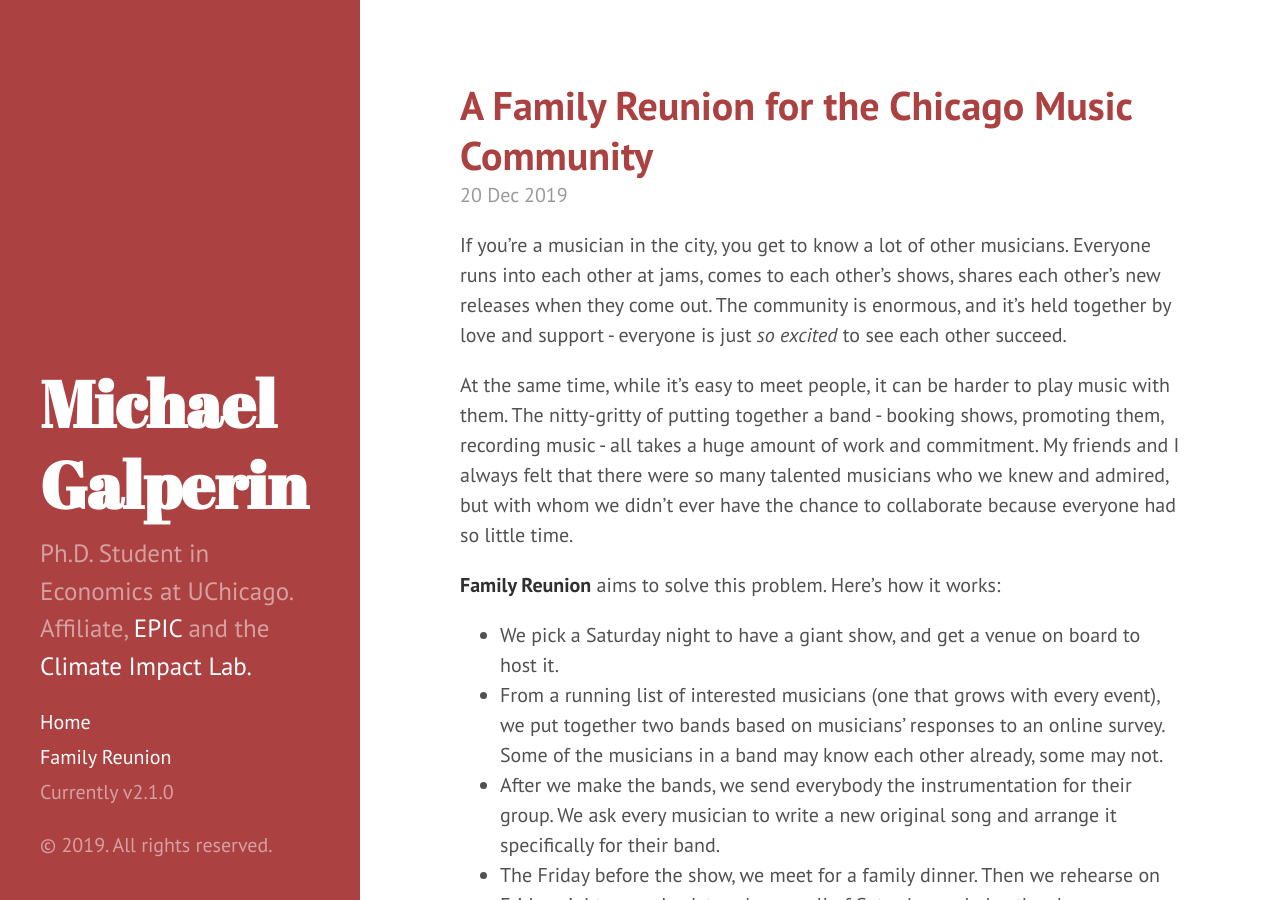
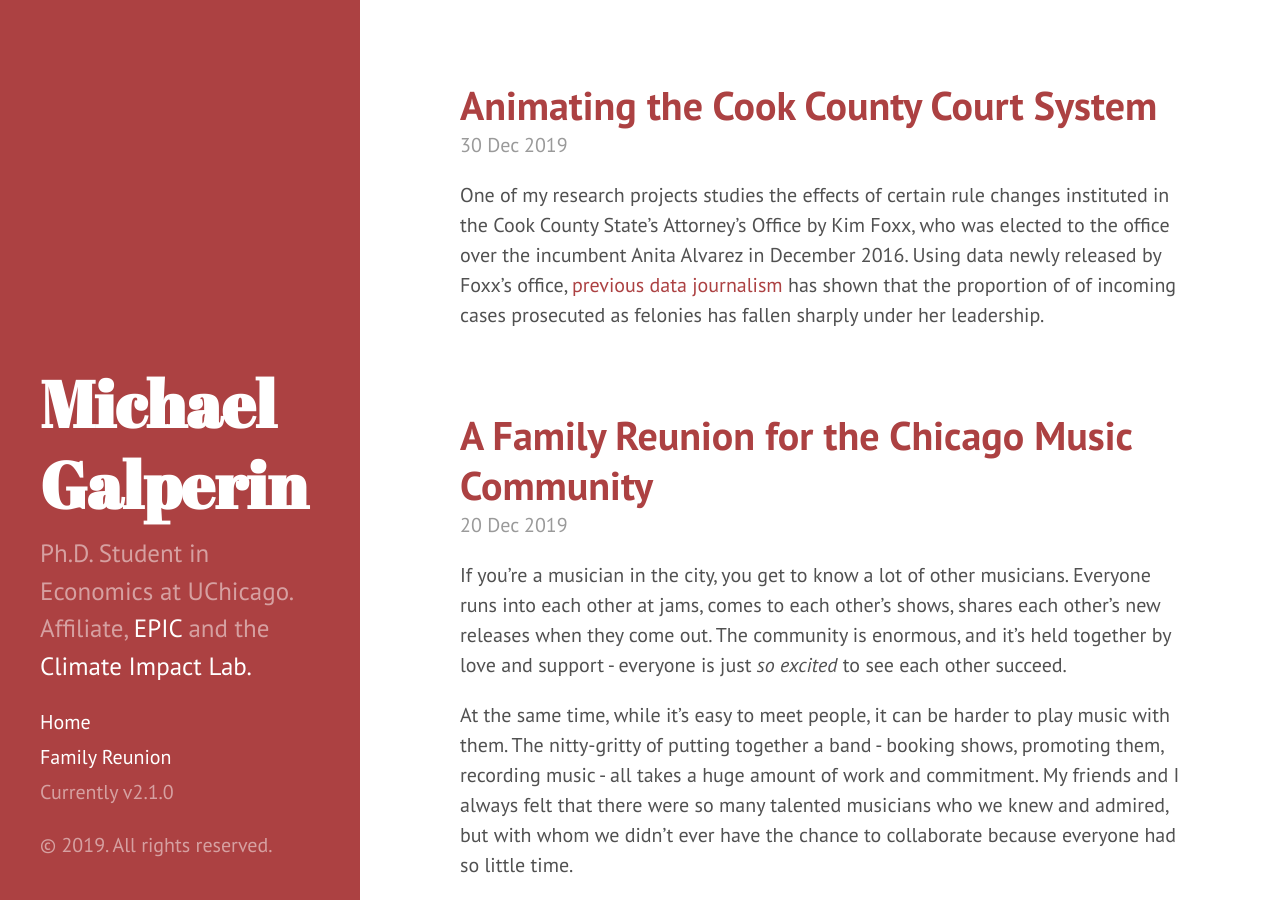
Before and after one commit to michaelgalperin/git_website_old, a Jekyll site: the page built from index.html, in a window 1280 px wide and 900 px high. Built offline with Jekyll 4.4.1, drawn with Linux system fonts in a browser that asks for light colours; Markdown is read by kramdown in place of the engine named in the settings; the list of posts is cut into pages by our own code.

Commit message:
added foxx page

```diff
--- /dev/null
+++ b/_posts/2019-12-30-chicago-crime.md
@@ -0,0 +1,6 @@
+---
+layout: post
+title: Animating the Cook County Court System
+---
+
+One of my research projects studies the effects of certain rule changes instituted in the Cook County State's Attorney's Office by Kim Foxx, who was elected to the office over the incumbent Anita Alvarez in December 2016. Using data newly released by Foxx's office, [previous data journalism](https://pudding.cool/2019/10/prosecutors/) has shown that the proportion of of incoming cases prosecuted as felonies has fallen sharply under her leadership.
```
Also changed, not shown: _posts/2019-12-20-family-reunion.md (+1 -1 lines).
